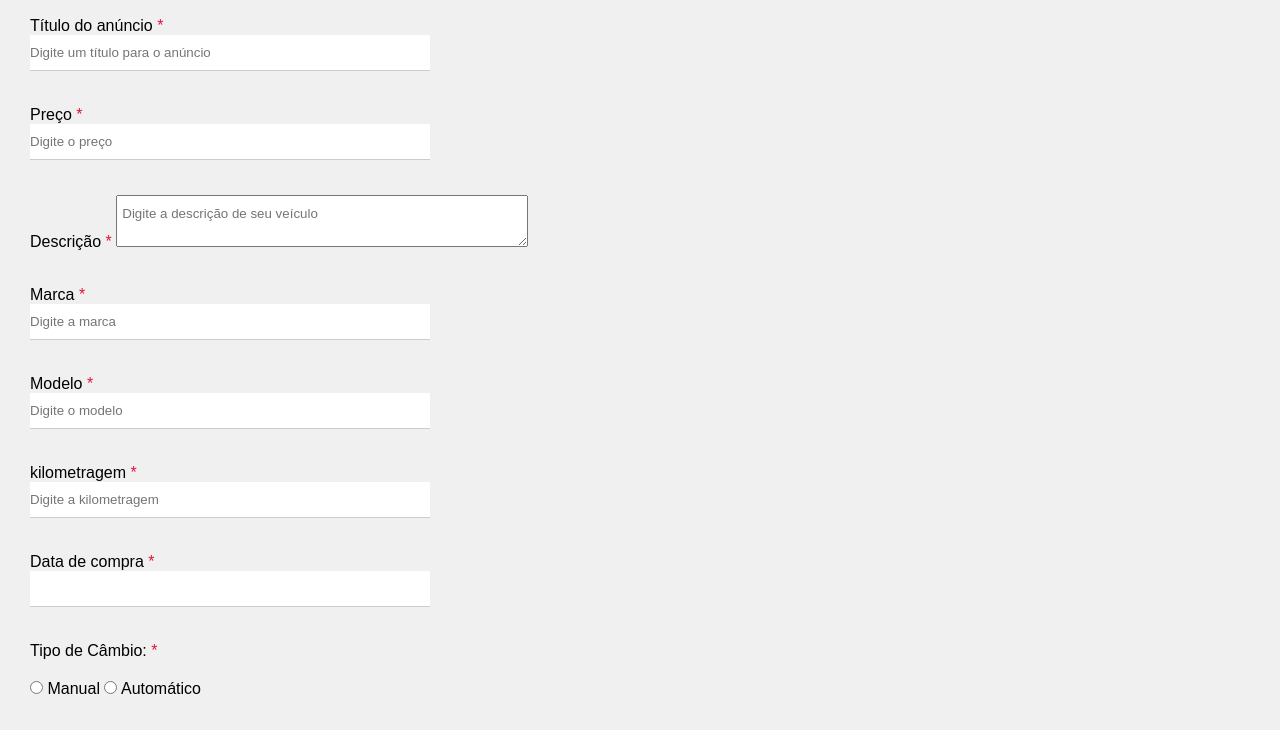
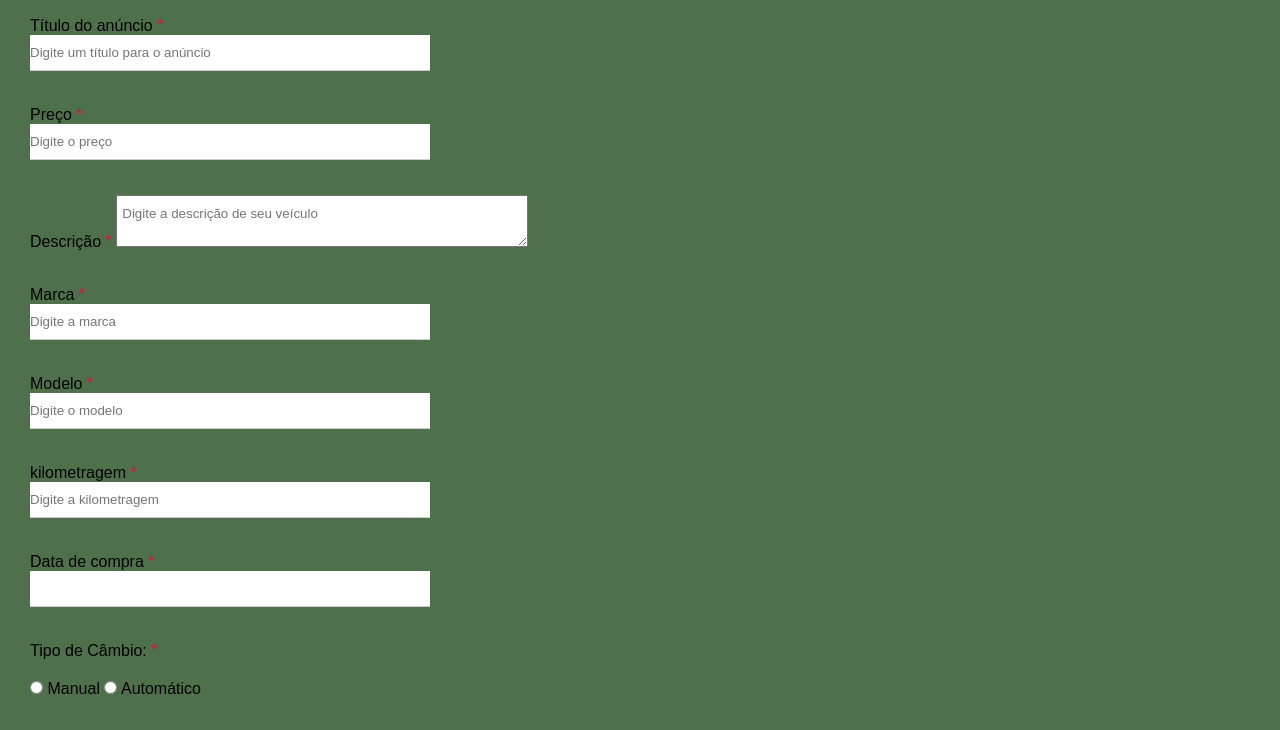
Before and after one commit to Caio-Santos2010/projetoFormulario, a plain HTML site: page index.html in a window 1280 px wide. Shown: the part 386-1116 px from the top of the page. Drawn offline with Linux system fonts and the light colour scheme.

Commit message:
caio santos

```diff
--- a/css/style.css
+++ b/css/style.css
@@ -6,7 +6,7 @@
 }
 
 body {
-   background-color: rgb(240, 240, 240);
+   background-color: rgb(78, 112, 75);
 }
 h1, h2, h3, h4, h5, h6 {
     color: rgb(255, 0, 221);
```
